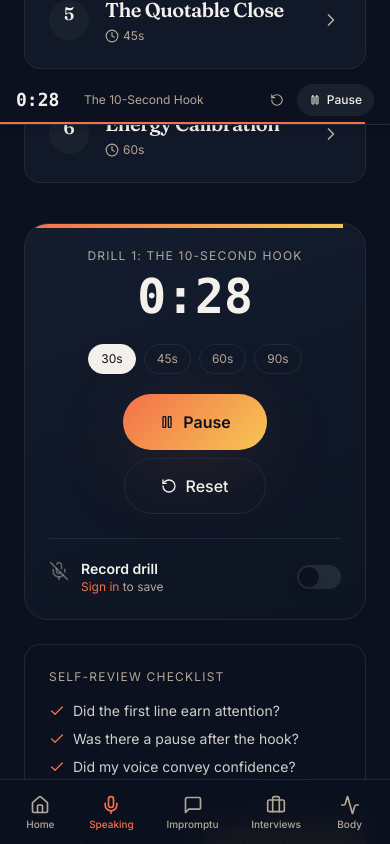
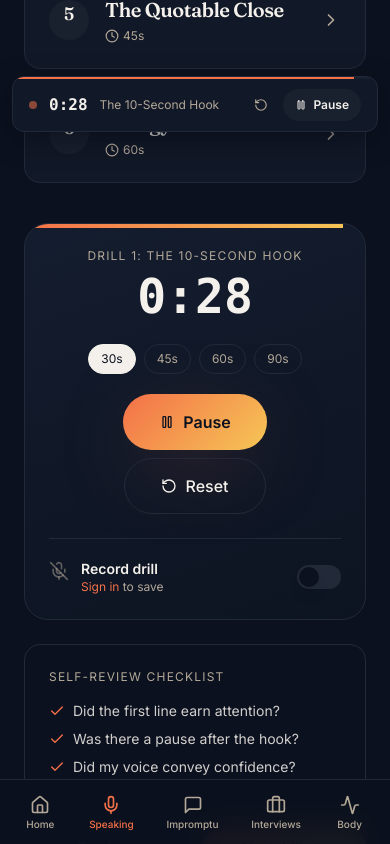
Before and after one commit to realtechnicalsupport/speakbold, a React (Vite) app: page /tracks/public-speaking in a window 390 px wide. Both pictures are taken after a click on the button "Start Drill". Shown: the part 2055-2899 px from the top of the page. Built offline with nearby package versions, Linux system fonts and the light colour scheme; the HTML template or start-up script is replaced by a standard one.

Commit message:
fix: resolve MobileTimerHeader positioning and redesign for dark theme
Override max-width, use CSS variables, and redesign for dark theme.

```diff
--- a/src/components/MobileTimerHeader.tsx
+++ b/src/components/MobileTimerHeader.tsx
@@ -6,19 +6,19 @@ interface MobileTimerHeaderProps {
   visible: boolean;
   /** Current seconds remaining */
   seconds: number;
-  /** Total duration in seconds (for the progress bar) */
+  /** Total duration in seconds */
   duration: number;
   /** Whether the timer is actively counting down */
   running: boolean;
-  /** Whether the timer is paused (pausedAt !== null) */
+  /** Whether the timer is paused */
   paused: boolean;
-  /** Called when the user taps Play/Resume */
+  /** Called when the user taps Resume */
   onResume: () => void;
   /** Called when the user taps Pause */
   onPause: () => void;
   /** Called when the user taps Reset */
   onReset: () => void;
-  /** Optional label shown next to the time (e.g. drill name) */
+  /** Label shown next to the time */
   label?: string;
 }
 
@@ -39,56 +39,89 @@ export const MobileTimerHeader = ({
   onReset,
   label,
 }: MobileTimerHeaderProps) => {
-  const pct = duration > 0 ? (seconds / duration) * 100 : 0;
+  const pct = duration > 0 ? Math.max(0, (seconds / duration) * 100) : 0;
   const isFinished = seconds === 0;
 
+  // Colour-code the progress bar
+  const barColor = isFinished
+    ? "bg-green-400"
+    : paused
+    ? "bg-primary/50"
+    : "bg-primary";
+
   return (
+    // no-max-w escapes the global `max-width: 100% !important` rule on divs
     <div
       className={cn(
-        // Only show on mobile (hidden on lg+), fixed below the site header (~76px tall)
-        "fixed top-[4.75rem] left-0 right-0 z-40 lg:hidden",
+        "no-max-w fixed left-0 right-0 z-50 lg:hidden",
         "transition-all duration-300 ease-in-out",
-        visible ? "translate-y-0 opacity-100 pointer-events-auto" : "-translate-y-full opacity-0 pointer-events-none"
+        visible
+          ? "translate-y-0 opacity-100 pointer-events-auto"
+          : "-translate-y-4 opacity-0 pointer-events-none"
       )}
+      style={{ top: "var(--header-h, 4.75rem)", width: "100%", maxWidth: "none" }}
       aria-hidden={!visible}
+      aria-label="Timer controls"
     >
-      {/* Background + progress bar */}
-      <div className="relative bg-background border-b border-border shadow-md overflow-hidden">
-        {/* Progress fill */}
-        <div
-          className={cn(
-            "absolute bottom-0 left-0 h-0.5 transition-all duration-1000 ease-linear",
-            isFinished ? "bg-green-500" : running ? "bg-primary" : "bg-muted-foreground/40"
-          )}
-          style={{ width: `${pct}%` }}
-        />
+      {/* Card */}
+      <div className="mx-3 rounded-xl border border-border bg-card shadow-[0_8px_32px_-8px_hsl(220_60%_4%/0.8)] overflow-hidden">
+        {/* Progress bar — top edge */}
+        <div className="h-0.5 w-full bg-muted overflow-hidden">
+          <div
+            className={cn("h-full transition-all ease-linear", barColor)}
+            style={{
+              width: `${pct}%`,
+              transitionDuration: running ? "1s" : "300ms",
+            }}
+          />
+        </div>
 
-        <div className="flex items-center gap-3 px-4 h-12">
-          {/* Time display */}
+        <div className="flex items-center gap-3 px-4 py-2.5">
+          {/* Pulsing dot — live indicator */}
+          <span className="relative shrink-0">
+            <span
+              className={cn(
+                "block h-2 w-2 rounded-full",
+                isFinished
+                  ? "bg-green-400"
+                  : running
+                  ? "bg-primary animate-pulse"
+                  : "bg-muted-foreground"
+              )}
+            />
+          </span>
+
+          {/* Time */}
           <span
             className={cn(
-              "font-mono tabular-nums text-lg font-bold leading-none w-14 shrink-0",
-              isFinished ? "text-green-600" : running ? "text-foreground" : "text-muted-foreground"
+              "font-mono tabular-nums text-base font-bold leading-none shrink-0",
+              isFinished
+                ? "text-green-400"
+                : paused
+                ? "text-muted-foreground"
+                : "text-foreground"
             )}
           >
             {formatTime(seconds)}
           </span>
 
-          {/* Label */}
-          {label && (
-            <span className="text-xs text-muted-foreground truncate flex-1 min-w-0">
-              {isFinished ? "Done" : running ? label : `Paused · ${label}`}
-            </span>
-          )}
-
-          {!label && <span className="flex-1" />}
+          {/* Label / status */}
+          <span className="text-xs text-muted-foreground truncate flex-1 min-w-0">
+            {isFinished
+              ? "Complete — great work"
+              : paused
+              ? label
+                ? `Paused · ${label}`
+                : "Paused"
+              : label || "Timer running"}
+          </span>
 
           {/* Controls */}
-          <div className="flex items-center gap-1 shrink-0">
+          <div className="flex items-center gap-1.5 shrink-0">
             {/* Reset */}
             <button
               onClick={onReset}
-              className="h-8 w-8 flex items-center justify-center rounded-lg text-muted-foreground hover:text-foreground hover:bg-muted transition-colors"
+              className="h-8 w-8 flex items-center justify-center rounded-lg text-muted-foreground hover:text-foreground hover:bg-muted active:scale-95 transition-all"
               aria-label="Reset timer"
             >
               <RotateCcw className="h-3.5 w-3.5" />
@@ -99,10 +132,10 @@ export const MobileTimerHeader = ({
               <button
                 onClick={running ? onPause : onResume}
                 className={cn(
-                  "h-8 px-3 flex items-center justify-center gap-1.5 rounded-lg text-xs font-medium transition-colors",
+                  "h-8 px-3 flex items-center justify-center gap-1.5 rounded-lg text-xs font-semibold transition-all active:scale-95",
                   running
-                    ? "bg-muted text-foreground hover:bg-muted/80"
-                    : "bg-primary text-primary-foreground hover:bg-primary/90"
+                    ? "bg-muted text-foreground hover:bg-muted/70"
+                    : "bg-primary text-primary-foreground hover:bg-primary/90 shadow-glow"
                 )}
                 aria-label={running ? "Pause timer" : "Resume timer"}
               >
@@ -121,7 +154,7 @@ export const MobileTimerHeader = ({
             )}
 
             {isFinished && (
-              <span className="text-xs font-medium text-green-600 px-2">Complete</span>
+              <span className="text-xs font-semibold text-green-400 px-2">Done</span>
             )}
           </div>
         </div>
--- a/src/index.css
+++ b/src/index.css
@@ -9,6 +9,10 @@
   * {
     max-width: 100% !important;
     box-sizing: border-box !important;
+  }
+  /* Allow fixed/absolute elements that need to escape max-width constraint */
+  .no-max-w, .no-max-w * {
+    max-width: none !important;
   }
   /* Fix mic icon circle on resize */
   .bg-warm {
@@ -72,6 +76,9 @@
 
 @layer base {
   :root {
+    /* Header height — used to offset fixed overlays */
+    --header-h: 4.75rem;
+
     /* Core canvas — deep midnight navy */
     --background: 220 45% 8%;
     --foreground: 35 30% 94%;
```
